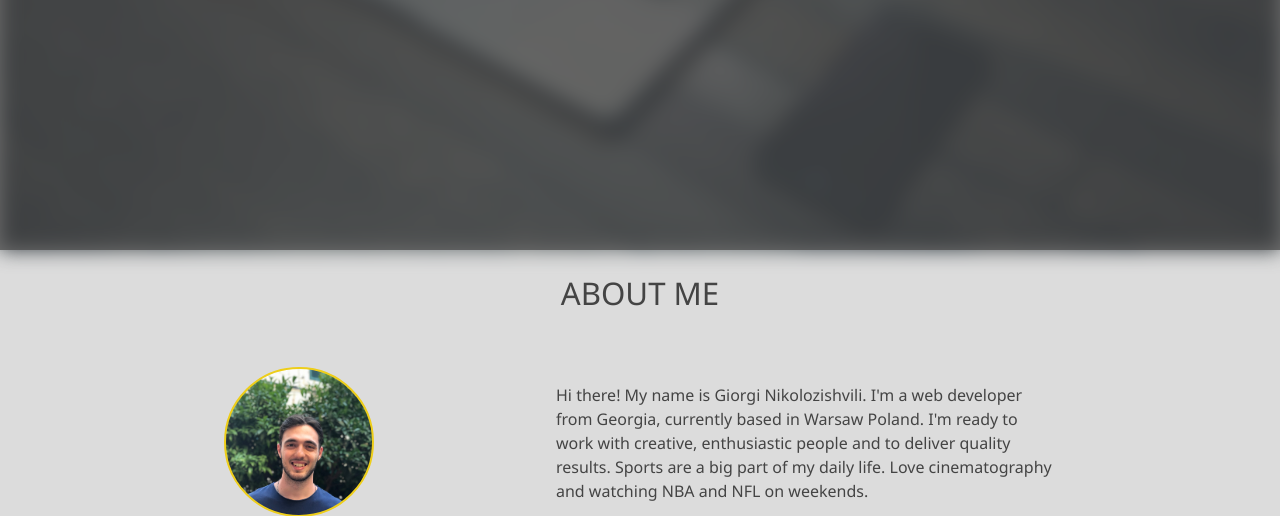
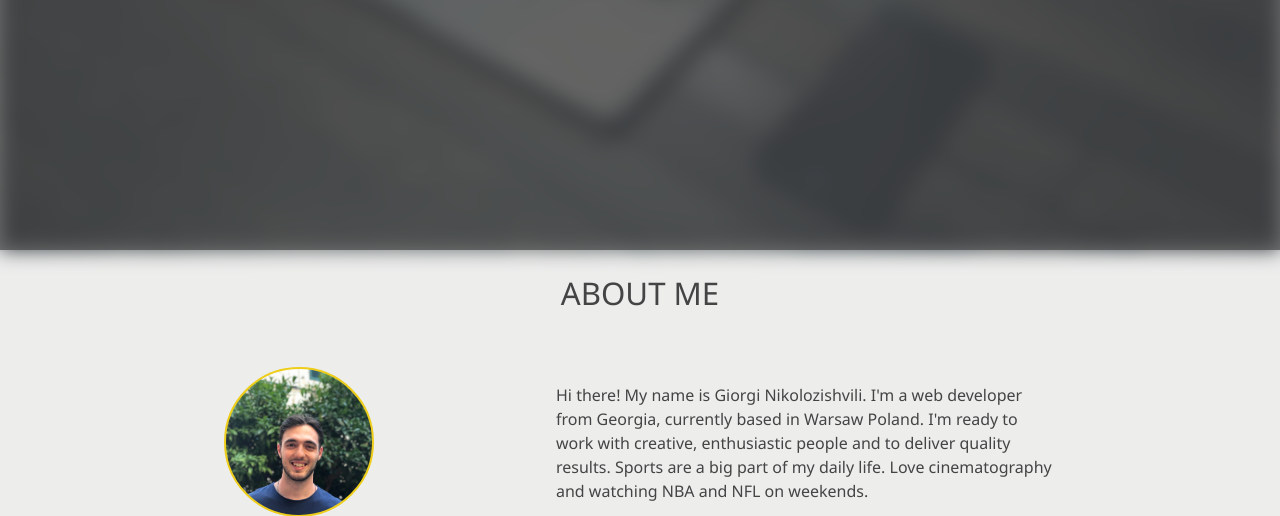
Before and after one commit to gionik97/giorginikolozisvili, a PHP site: page /index.html in a window 1280 px wide. Shown: the part 550-1066 px from the top of the page. Run offline with PHP 8.4, Linux system fonts and the light colour scheme; some libraries are stand-ins or nearby versions.

Commit message:
Refactor ( styles ) - changing third color variable value

```diff
--- a/style.css
+++ b/style.css
@@ -7,7 +7,7 @@
 :root {
 	--primary-color: #444;
     --secondery-color: #eece1a;
-    --third-color: #DCDCDC;
+    --third-color: #ededec;
 }
 
 html {
```
